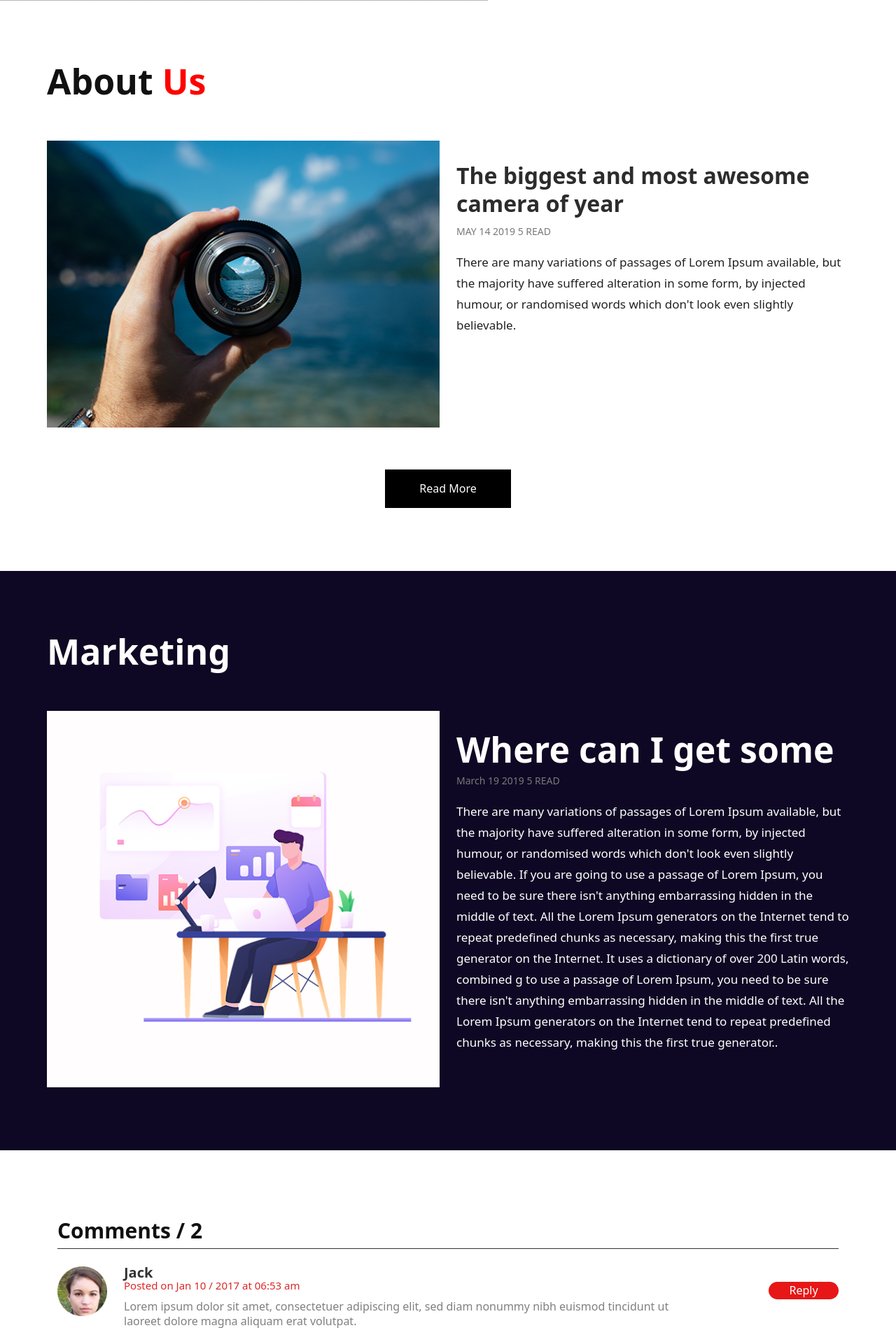
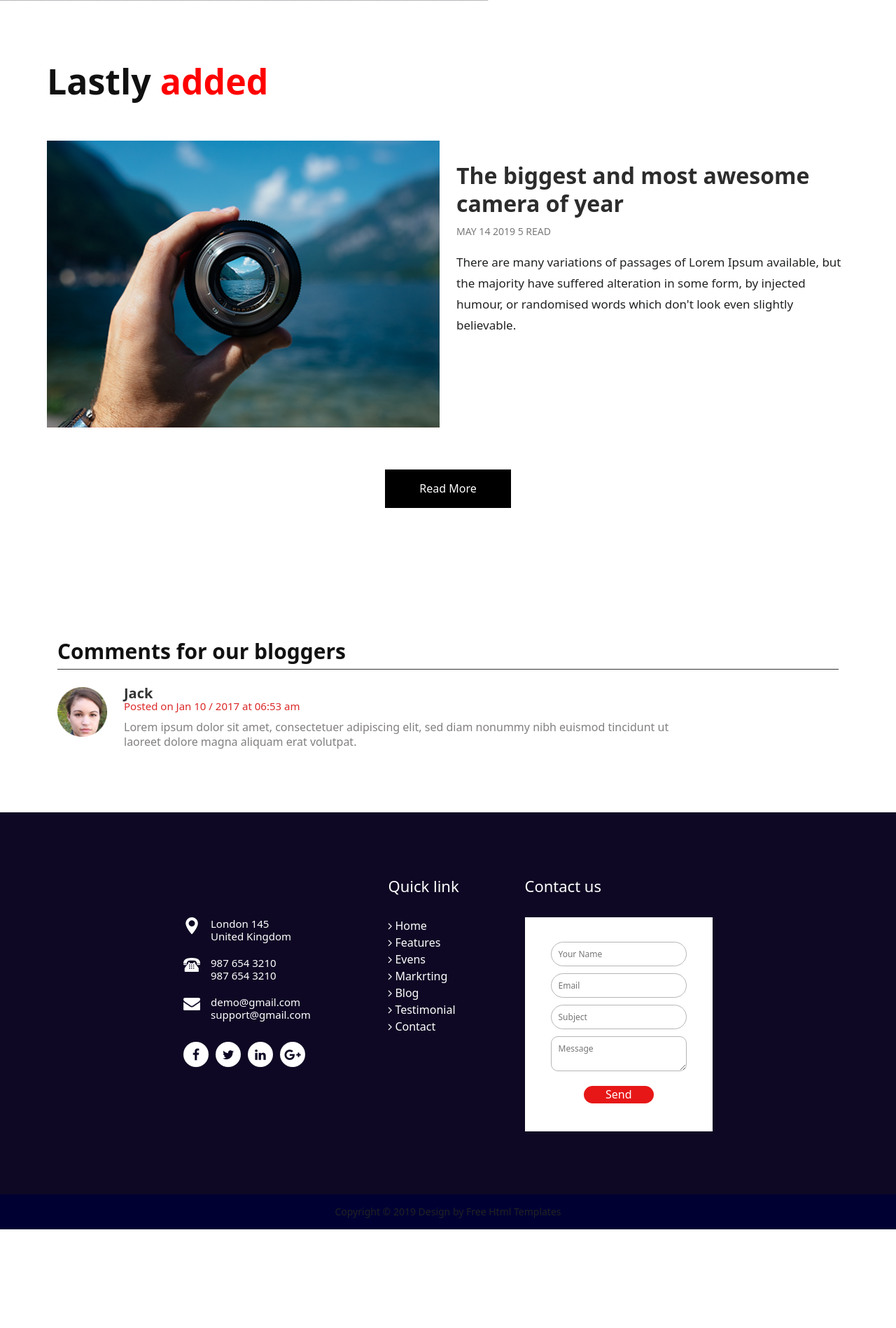
Before and after one commit to mfkrdmn/Weblogging-Blog-Site, a Django app: page / in a window 1280 px wide. Shown: the part 717-2615 px from the top of the page at 70% size. After the commit the page ends 2474 px from the top, so only its background shows below. Run offline with Django 4.2, Linux system fonts and the light colour scheme; some libraries are stand-ins or nearby versions.

Commit message:
Last adjustments before setting models

```diff
--- a/project/templates/about.html
+++ b/project/templates/about.html
@@ -29,9 +29,9 @@
                </div>
                <div class="col-md-6">
                   <div class="full blog_cont">
-                     <h4>What 3 years of android taught me the hard way</h4>
+                     <h4>Who we are?</h4>
                      <h5>MAY 19 2019  5 READ</h5>
-                     <p>There are many variations of passages of Lorem Ipsum available, but the majority have suffered alteration in some form, by injected humour, or randomised words which don't look even slightly believable.</p>
+                     <p>We are creative people that love writing about everything</p>
                   </div>
                </div>
             </div>
--- a/project/templates/base.html
+++ b/project/templates/base.html
@@ -63,7 +63,7 @@
                                 <a href="{% url 'blog' %}">Blog</a>
                                 </li>
                                 <li>
-                                <a href="{% url 'contact' %}">Contact us</a>
+                                <a href="{% url 'contact' %}">Become a Blogger</a>
                                 </li>
                                 <li>
                                 <a href="{% url 'login' %}">Login</a>
--- a/project/templates/index.html
+++ b/project/templates/index.html
@@ -49,7 +49,7 @@
             <div class="row">
                <div class="col-md-12">
                   <div class="heading">
-                     <h3>About <span class="orange_color">Us</span></h3>
+                     <h3>Lastly<span class="orange_color"> added</span></h3>
                   </div>
                </div>
             </div>
@@ -75,38 +75,14 @@
          </div>
       </div>
       <!-- end section -->
-      <!-- section -->
-      <div class="section layout_padding dark_bg">
-         <div class="container">
-            <div class="row">
-               <div class="col-md-12">
-                  <div class="heading">
-                     <h3>Marketing</h3>
-                  </div>
-               </div>
-            </div>
-            <div class="row">
-               <div class="col-md-6">
-                  <img src="{% static 'images/marketing_img.png' %}" alt="#" />
-               </div>
-               <div class="col-md-6">
-                  <div class="full blog_cont">
-                     <h3 class="white_font">Where can I get some</h3>
-                     <h5 class="grey_font">March 19 2019 5 READ</h5>
-                     <p class="white_font">There are many variations of passages of Lorem Ipsum available, but the majority have suffered alteration in some form, by injected humour, or randomised words which don't look even slightly believable. If you are going to use a passage of Lorem Ipsum, you need to be sure there isn't anything embarrassing hidden in the middle of text. All the Lorem Ipsum generators on the Internet tend to repeat predefined chunks as necessary, making this the first true generator on the Internet. It uses a dictionary of over 200 Latin words, combined g to use a passage of Lorem Ipsum, you need to be sure there isn't anything embarrassing hidden in the middle of text. All the Lorem Ipsum generators on the Internet tend to repeat predefined chunks as necessary, making this the first true generator..</p>
-                  </div>
-               </div>
-            </div>
-         </div>
-      </div>
-      <!-- end section -->
+
       <!-- section -->
       <section class="layout_padding">
          <div class="container">
             <div class="row">
                <div class="col-md-12">
                   <div class="heading" style="padding-left: 15px;padding-right: 15px;">
-                     <h4 style="border-bottom: solid #333 1px;">Comments / 2</h4>
+                     <h4 style="border-bottom: solid #333 1px;">Comments for our bloggers</h4>
                   </div>
                </div>
             </div>
@@ -126,78 +102,14 @@
                               </p>
                            </div>
                         </div>
-                        <div class="col-md-2">
-                           <a class="reply_bt" href="#">Reply</a>
-                        </div>
                      </div>
-                  </div>
-               </div>
-            </div>
-            <div class="row margin_top_30">
-               <div class="col-md-12 margin_top_30">
-                  <div class="heading" style="padding-left: 15px;padding-right: 15px;">
-                     <h4>Post : Your Comment</h4>
-                  </div>
-               </div>
-            </div>
-            <div class="row">
-               <div class="col-md-12">
-                  <div class="full comment_form">
-                     <form action="index.html">
-                        <fieldset>
-                           <div class="col-md-12">
-                              <div class="row">
-                                 <div class="col-md-6">
-                                    <input type="text" name="name" placeholder="Name" required="#" />
-                                    <input type="email" name="email" placeholder="Email" required="#" />
-                                 </div>
-                                 <div class="col-md-6">
-                                    <textarea placeholder="Comment"></textarea>
-                                 </div>
-                              </div>
-                              <div class="row margin_top_30">
-                                 <div class="col-md-12">
-                                    <div class="center">
-                                       <button>Send</button>
-                                    </div>
-                                 </div>
-                              </div>
-                           </div>
-                        </fieldset>
-                     </form>
                   </div>
                </div>
             </div>
          </div>
       </section>
       <!-- end section -->
-      <!-- section -->
-      <div class="section layout_padding blog_blue_bg light_silver">
-         <div class="container">
-            <div class="row">
-               <div class="col-md-8 offset-md-2">
-                  <div class="heading">
-                     <h3>Blog</h3>
-                  </div>
-               </div>
-            </div>
-            <div class="row">
-               <div class="col-md-8 offset-md-2">
-                  <div class="full">
-                     <div class="big_blog">
-                        <img class="img-responsive" src="{% static 'images/blog_1.png' %}" alt="#" />
-                     </div>
-                     <div class="blog_cont_2">
-                        <h3>Why do we use it</h3>
-                        <p class="sublittle">March 19 2019  5 READ</p>
-                        <p>It is a long established fact that a reader will be distracted by the readable content of a page when looking at its layout. The point of using Lorem Ipsum is that it has a more-or-less normal distribution of letters as opposed to using Content here content here making..</p>
-                     </div>
-                  </div>
-               </div>
-            </div>
-         </div>
-      </div>
-      <!-- end section -->
+
       <!-- footer -->
 
       <!-- end footer -->
```
Also changed, not shown: project/templates/blog.html (+27 -18 lines), project/templates/contact.html (+3 -6 lines).
